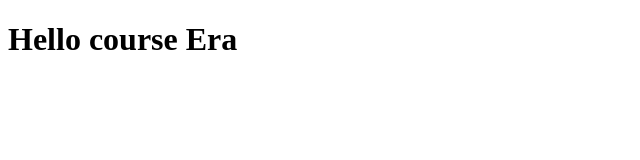
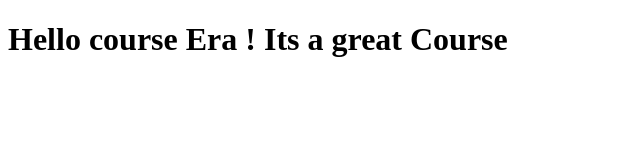
Before and after one commit to Geometric10/work, a plain HTML site: page site/index.html in a window 1280 px wide. Shown: the whole page, without its empty margins (0-640 px from the left). Drawn offline with Linux system fonts and the light colour scheme.

Commit message:
My Second Commit

```diff
--- a/site/index.html
+++ b/site/index.html
@@ -4,6 +4,6 @@
 	<title>Course Era</title>
 </head>
 <body>
-<h1>Hello course Era</h1>
+<h1>Hello course Era ! Its a great Course</h1>
 </body>
 </html>
```
